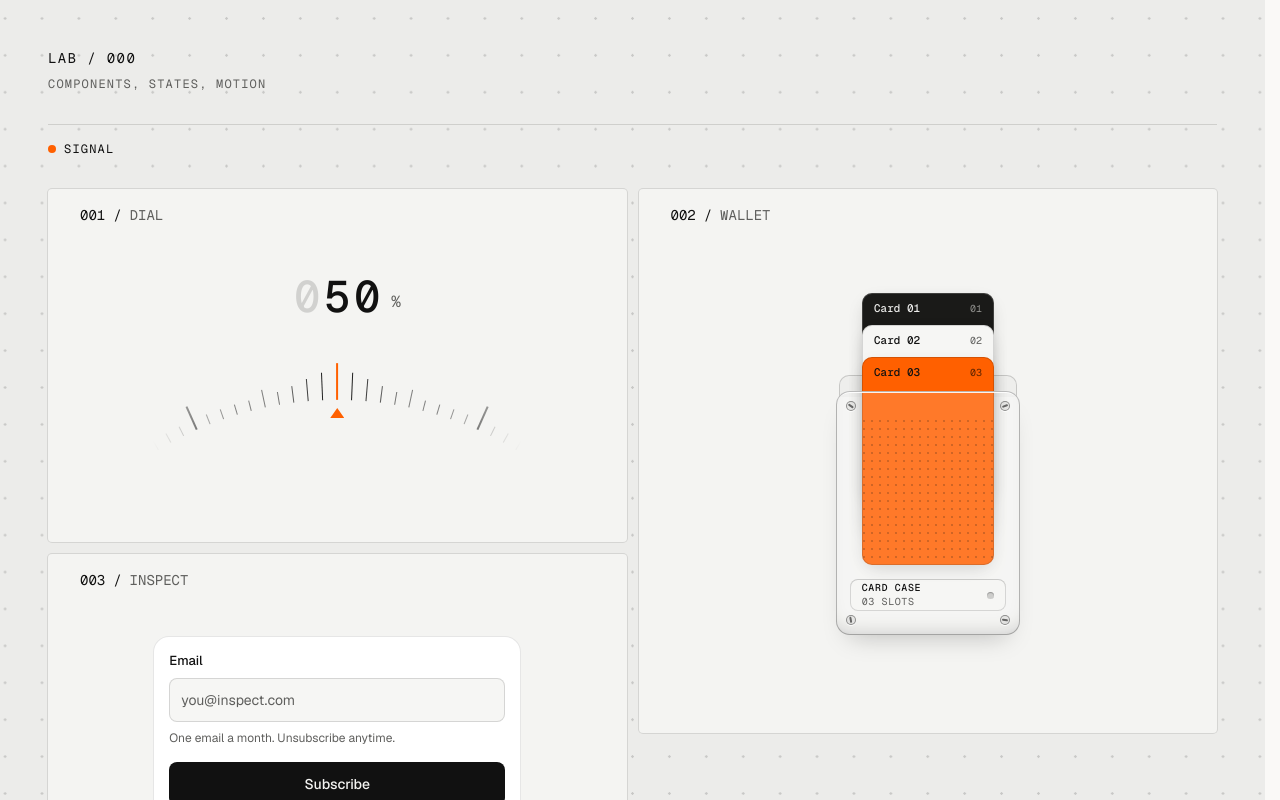
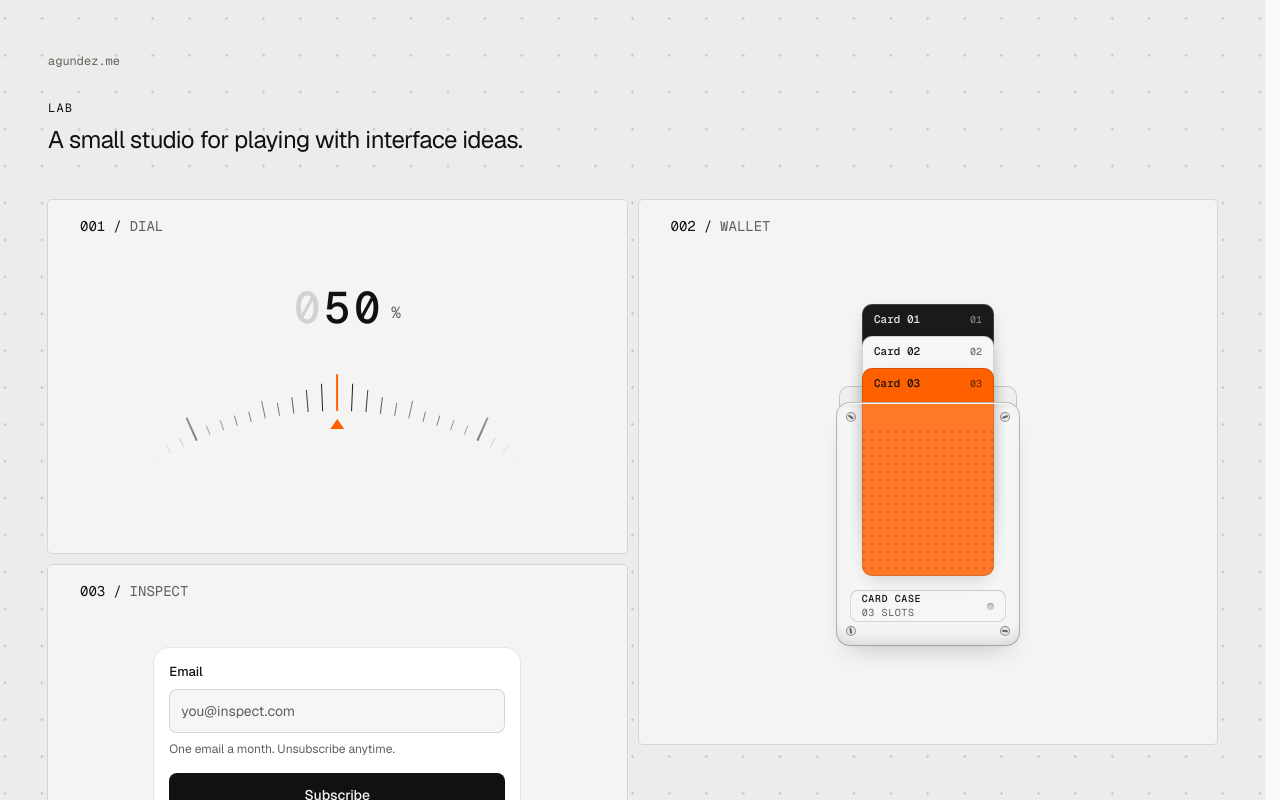
Before and after one commit to cagndz/agundez-me, a Next.js app: page /lab in a window 1280 px wide. Shown: the top 800 px of the page. Built offline with nearby package versions, Linux system fonts and the light colour scheme.

Commit message:
feat(lab): replace the header with a new one

```diff
--- a/src/app/(lab)/lab/page.tsx
+++ b/src/app/(lab)/lab/page.tsx
@@ -1,3 +1,4 @@
+import Link from 'next/link'
 import { LabGrid } from './lab-grid'
 import { LabModal } from './lab-modal'
 import { items } from '@/lab/items'
@@ -9,17 +10,21 @@ export default async function LabPage({ searchParams }: PageProps<'/lab'>) {
 
 	return (
 		<div className='lab-scope'>
-			<h1 className='font-mono text-sm tracking-widest uppercase'>Lab / 000</h1>
-			<p className='mt-2 font-mono text-xs tracking-widest text-muted uppercase'>
-				Components, states, motion
-			</p>
-			<div className='mt-8 flex items-center gap-2 border-t border-border pt-4'>
-				<span className='signal-dot block size-2 rounded-full bg-accent' />
-				<span className='font-mono text-xs tracking-widest uppercase'>
-					Signal
-				</span>
-			</div>
-			<div className='mt-8'>
+			<header>
+				<Link
+					href='/'
+					className='font-mono text-xs text-muted hover:text-foreground'
+				>
+					agundez.me
+				</Link>
+				<h1 className='mt-7 font-mono text-xs tracking-widest uppercase'>
+					Lab
+				</h1>
+				<p className='mt-2 text-2xl tracking-tight text-balance'>
+					A small studio for playing with interface ideas.
+				</p>
+			</header>
+			<div className='mt-11'>
 				<LabGrid items={items} />
 			</div>
 			<LabModal item={selected} stageSize={stageSize(items)} />
```
